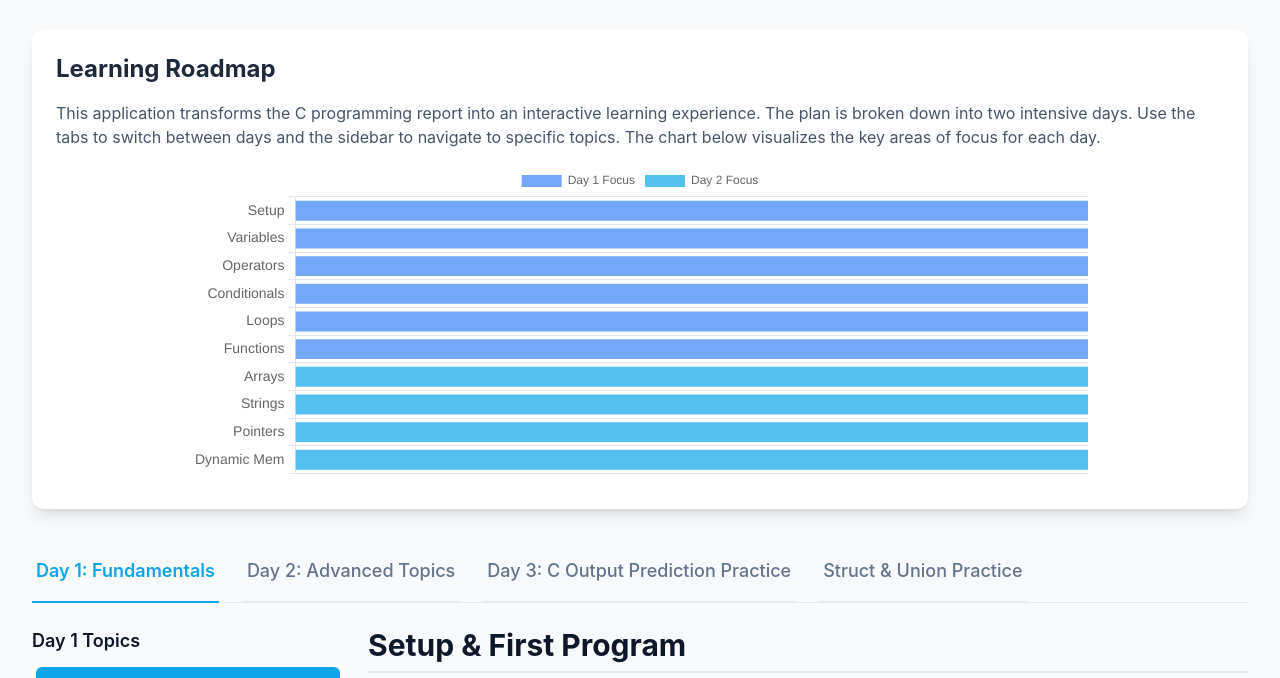
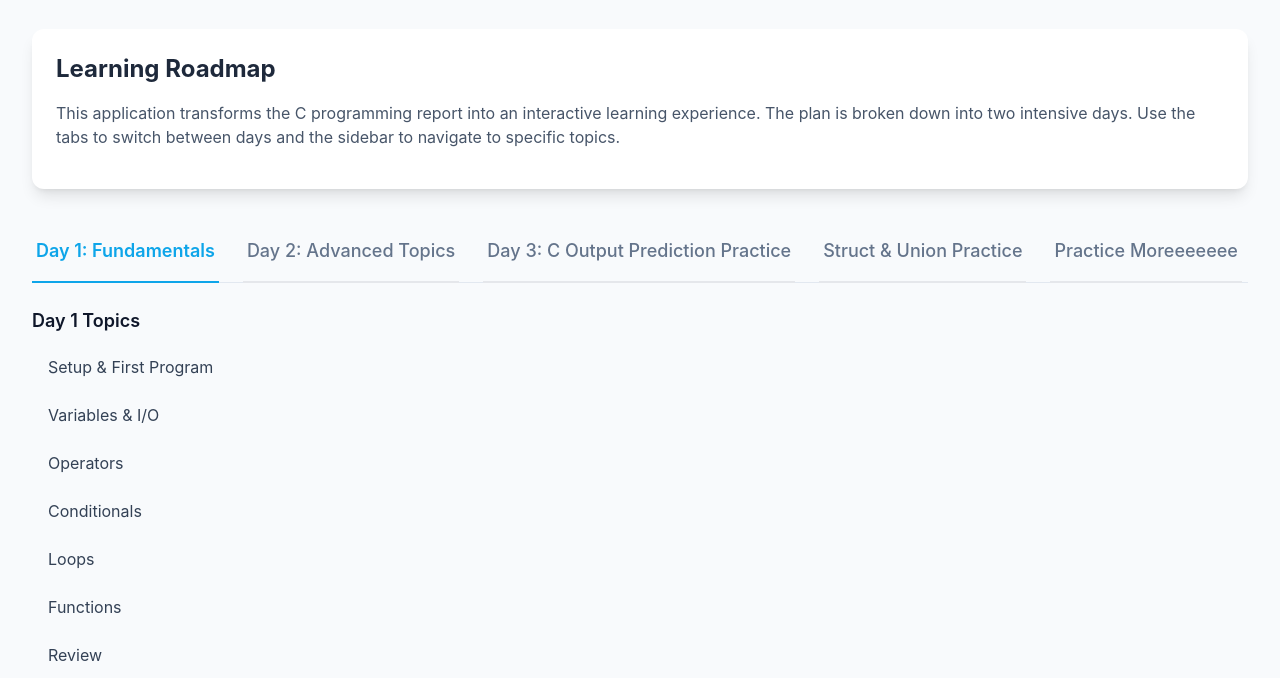
Before and after one commit to harshmv14/c_program_guide, a plain HTML site: page index.html in a window 1280 px wide. Shown: the part 119-797 px from the top of the page. Drawn offline with nearby package versions, Linux system fonts and the light colour scheme.

Commit message:
Update index.html

```diff
--- a/index.html
+++ b/index.html
@@ -59,10 +59,8 @@
 
         <div class="bg-white rounded-xl shadow-lg p-6 mb-8">
             <h2 class="text-2xl font-bold mb-4 text-slate-800">Learning Roadmap</h2>
-            <p class="text-slate-600 mb-4">This application transforms the C programming report into an interactive learning experience. The plan is broken down into two intensive days. Use the tabs to switch between days and the sidebar to navigate to specific topics. The chart below visualizes the key areas of focus for each day.</p>
-             <div class="chart-container relative h-64 md:h-80 w-full max-w-4xl mx-auto">
-                <canvas id="roadmapChart"></canvas>
-            </div>
+            <p class="text-slate-600 mb-4">This application transforms the C programming report into an interactive learning experience. The plan is broken down into two intensive days. Use the tabs to switch between days and the sidebar to navigate to specific topics.</p>
+
         </div>
 
         <div class="border-b border-slate-200 mb-6">
@@ -74,6 +72,9 @@
 </a>
                 <a href="structC.html" class="day-tab whitespace-nowrap py-4 px-1 border-b-2 font-medium text-lg text-slate-500 hover:text-sky-600 hover:border-sky-300">
     Struct & Union Practice
+</a>
+                <a href="practiceC.html" class="day-tab whitespace-nowrap py-4 px-1 border-b-2 font-medium text-lg text-slate-500 hover:text-sky-600 hover:border-sky-300">
+    Practice Moreeeeeee
 </a>
             </nav>
         </div>
```
